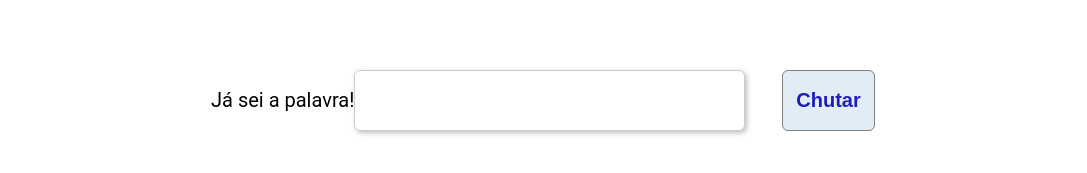
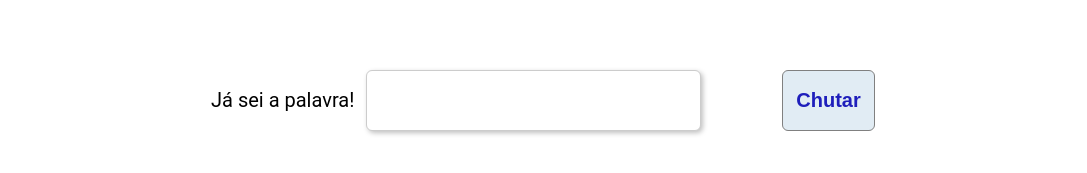
Before and after one commit to JuliaFLacerda/Forca, a React (Create React App) app: page / in a window 1280 px wide. Shown: the part 669-842 px from the top of the page, without its empty margins (97-1184 px from the left). Built offline with nearby package versions, Linux system fonts and the light colour scheme.

Commit message:
teste ajustes finos 19

```diff
--- a/src/style.css
+++ b/src/style.css
@@ -56,7 +56,7 @@ input{
     border: 1px solid #CCCCCC;
     box-shadow: 2px 2px 5px rgba(0, 0, 0, 0.25);
     border-radius: 6px;
-    width: 70%;
+    width: 60%;
     padding-top: 10px;
     padding-bottom: 10px;
     padding-left: 12px;
@@ -67,6 +67,7 @@ input{
 label{
     width: 84%;
     display: flex;
+    gap: 12px;
 }
 
 label span{
```
